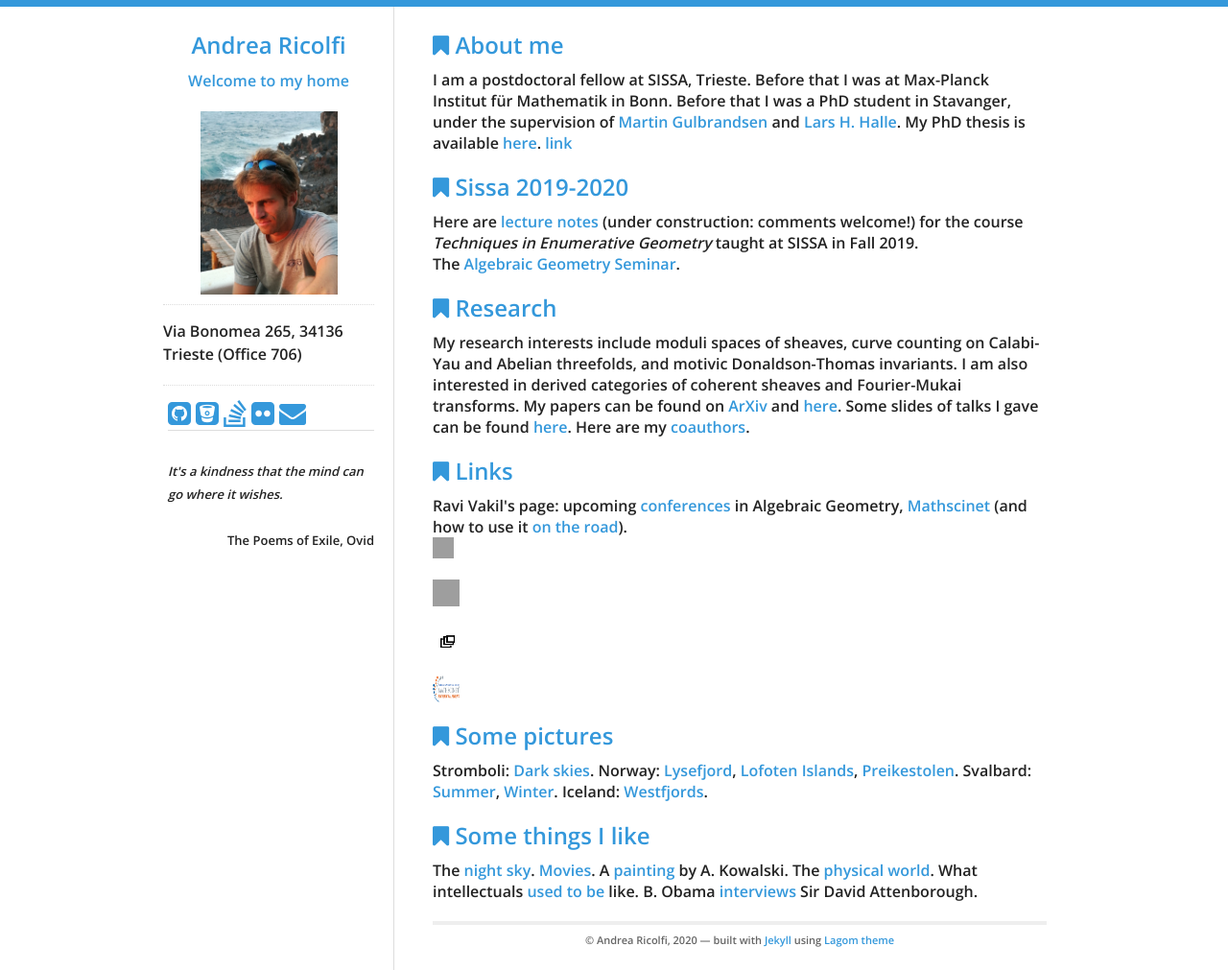
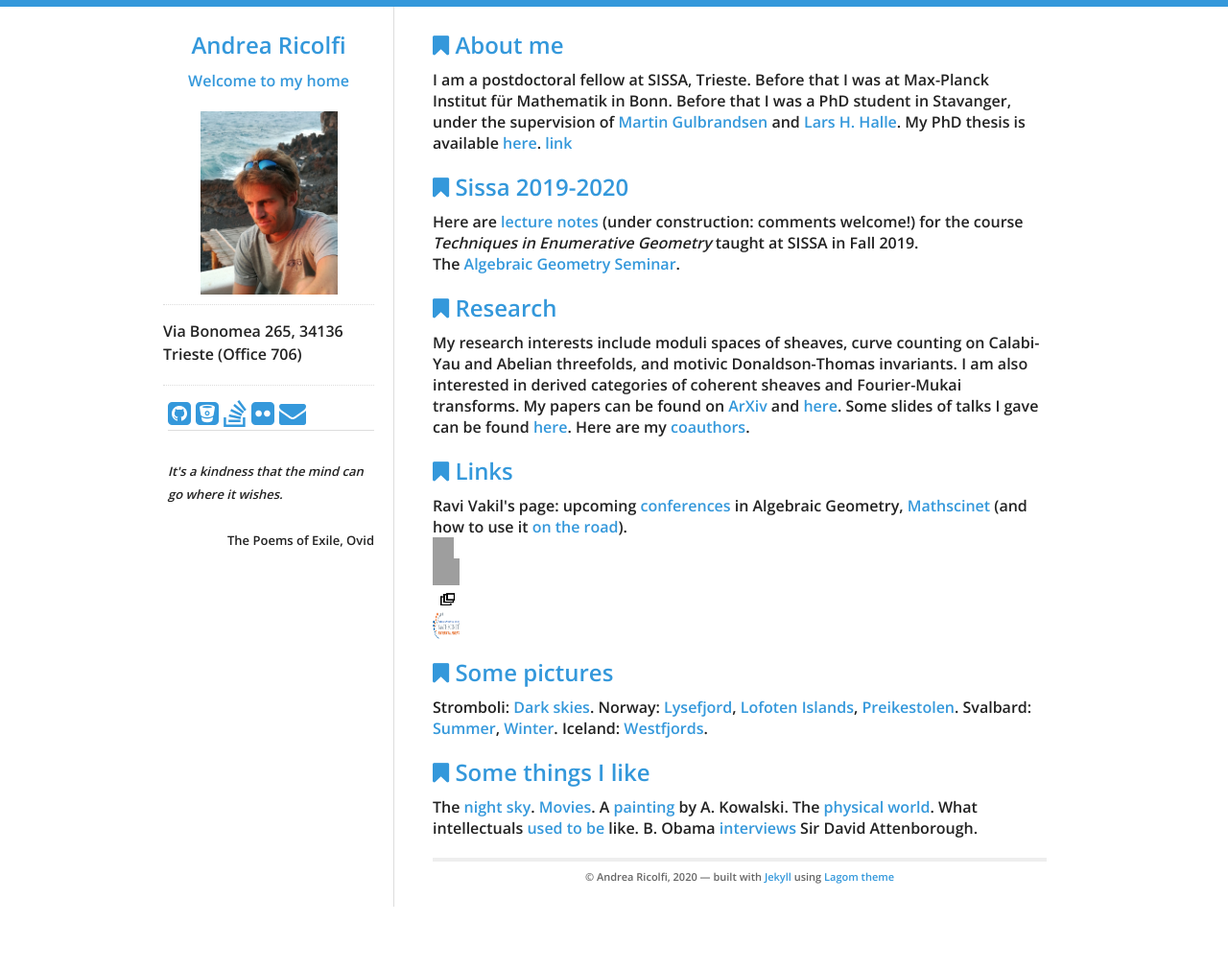
Before and after one commit to atricolfi/atricolfi.github.io, a Jekyll site: the page built from index.html, in a window 1280 px wide. Shown: the whole page at 96% size. Built offline with Jekyll 4.4.1, drawn with Linux system fonts in a browser that asks for light colours; after the commit the page ends 945 px from its top, so only the background shows below that; grey boxes are pictures that could not be loaded.

Commit message:
Update index.html

```diff
--- a/index.html
+++ b/index.html
@@ -42,17 +42,14 @@
         <a href="https://scholar.google.com/citations?user=bGunzxQAAAAJ&hl=en" style="text-decoration: none">
 <img height="22" width="22" src="https://unpkg.com/simple-icons@v3/icons/googlescholar.svg">
         </a>
-        &nbsp;&nbsp;&nbsp;
 
         <a href="https://arxiv.org/search/?query=ricolfi&searchtype=all&source=header" style="text-decoration: none">
 <img height="28" width="28" src="https://unpkg.com/simple-icons@v3/icons/arxiv.svg">
         </a>
-         &nbsp;&nbsp;&nbsp;
 
         <a href="https://stacks.math.columbia.edu" style="text-decoration: none">
  <img height="28" width="28" src="stacks.png">
         </a>
-         &nbsp;&nbsp;&nbsp;
 
         <a href="https://mathscinet.ams.org/mathscinet/" style="text-decoration: none">
  <img height="28" width="28" src="mathscinet.png">
```
